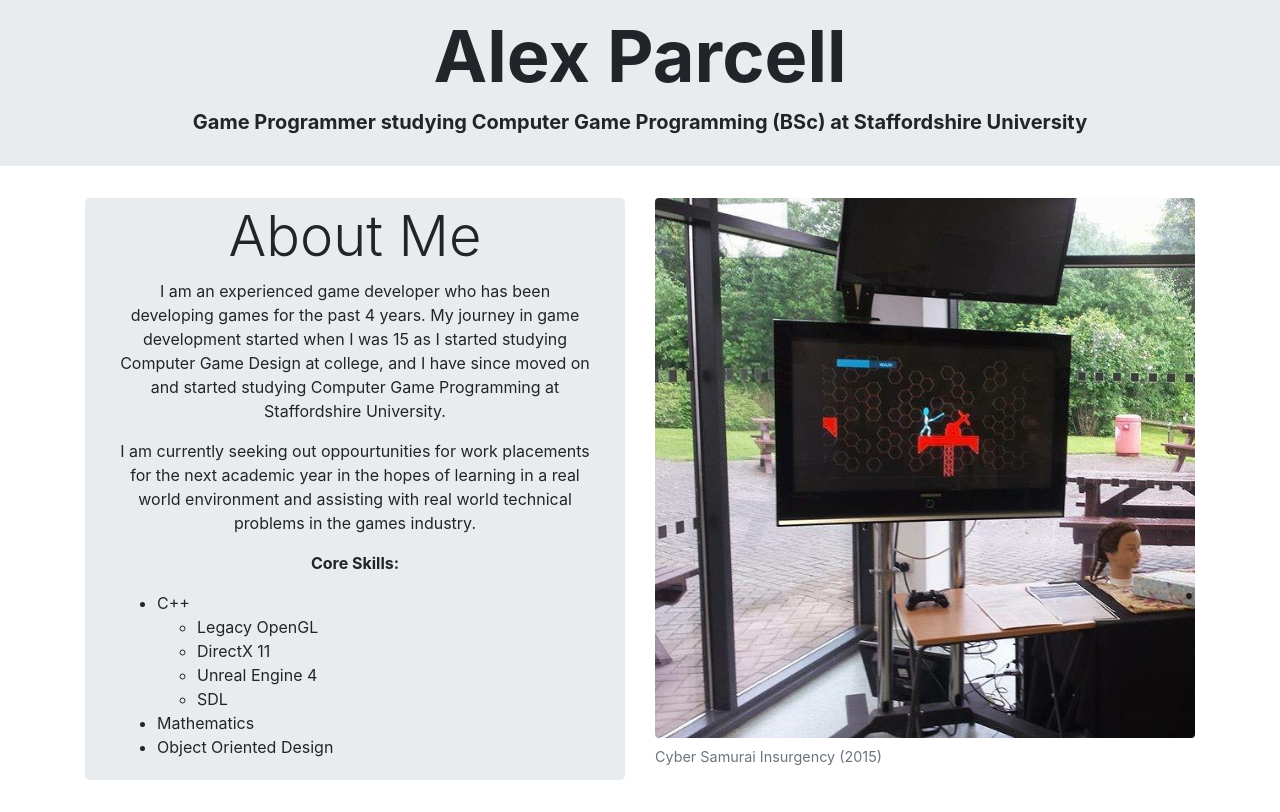
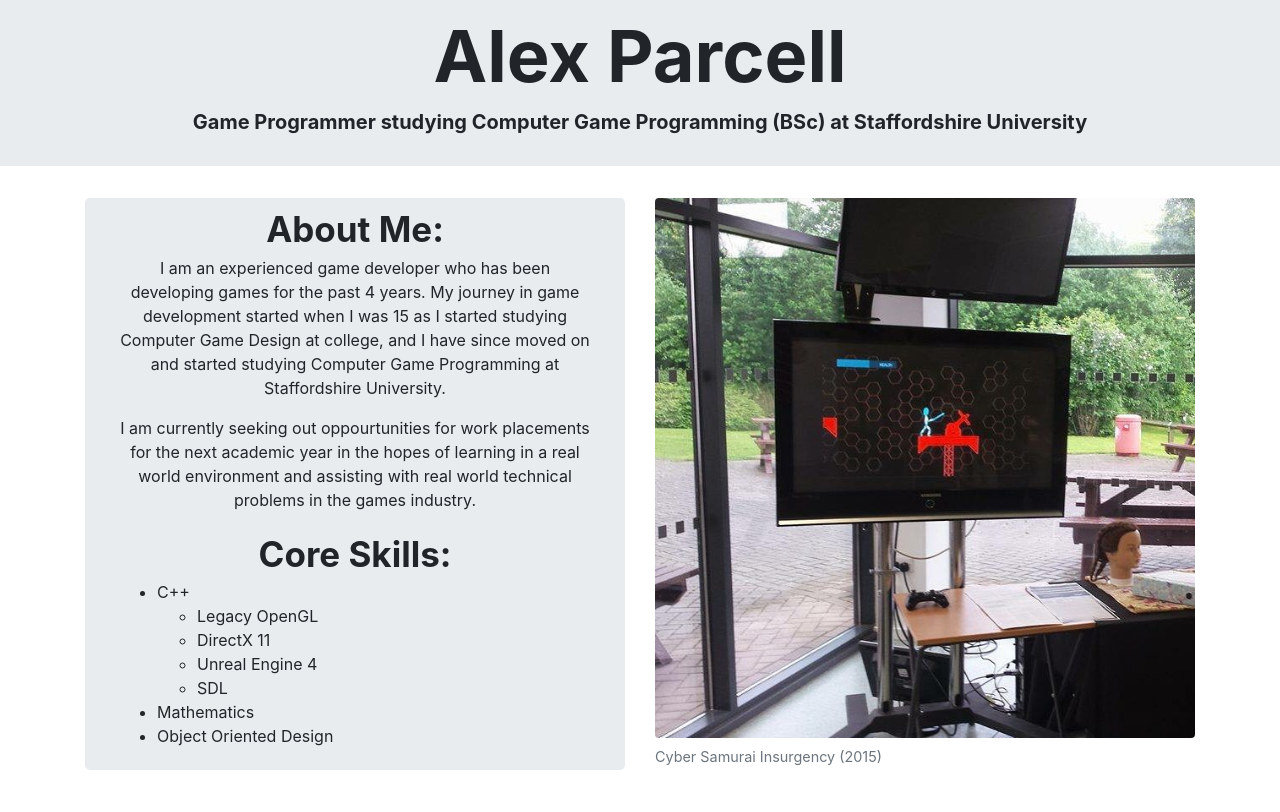
Before and after one commit to AlexParcell/AlexParcell.github.io, a plain HTML site: page index.html in a window 1280 px wide. Drawn offline with nearby package versions, Linux system fonts and the light colour scheme.

Commit message:
Updated Titles

```diff
--- a/index.html
+++ b/index.html
@@ -15,14 +15,14 @@
             <div class="row">
                 <div class="col"#>
                     <div class="jumbotron" style="padding-top: 1%; padding-bottom: 1%">
-                        <h1 class="display-4 text-center">About Me</h1>
+                        <p class="text-center font-weight-bold" style="font-size: 35px; margin: 0px">About Me:</p>
                         <p class="text-center">
                             I am an experienced game developer who has been developing games for the past 4 years. My journey in game development started when I was 15 as I started studying Computer Game Design at college, and I have since moved on and started studying Computer Game Programming at Staffordshire University.
                         </p>
                         <p class="text-center">
                             I am currently seeking out oppourtunities for work placements for the next academic year in the hopes of learning in a real world environment and assisting with real world technical problems in the games industry.
                         </p>
-                        <p class="text-center font-weight-bold">Core Skills:</p>
+                        <p class="text-center font-weight-bold" style="font-size: 35px; margin: 0px">Core Skills:</p>
                         <ul>
                             <li>C++</li>
                             <ul>
@@ -36,6 +36,7 @@
                         </ul>
                     </div>
                 </div>
+
                 <div class="col">
                     <figure class="figure">
                         <img src="CSI.jpg" alt="Cyber Samurai Insurgency" class="figure-img img-fluid rounded">
```
